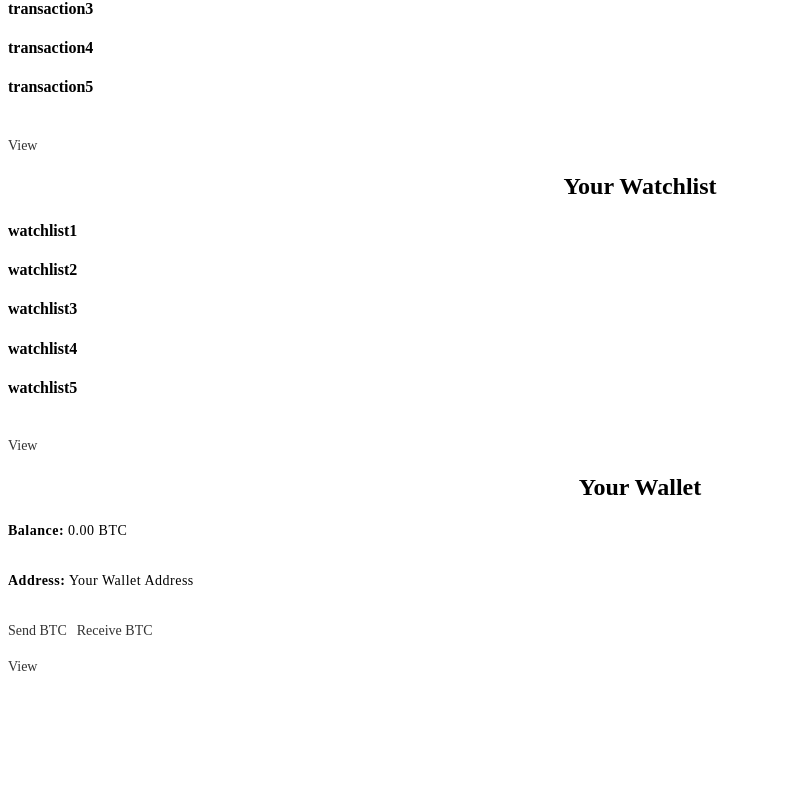
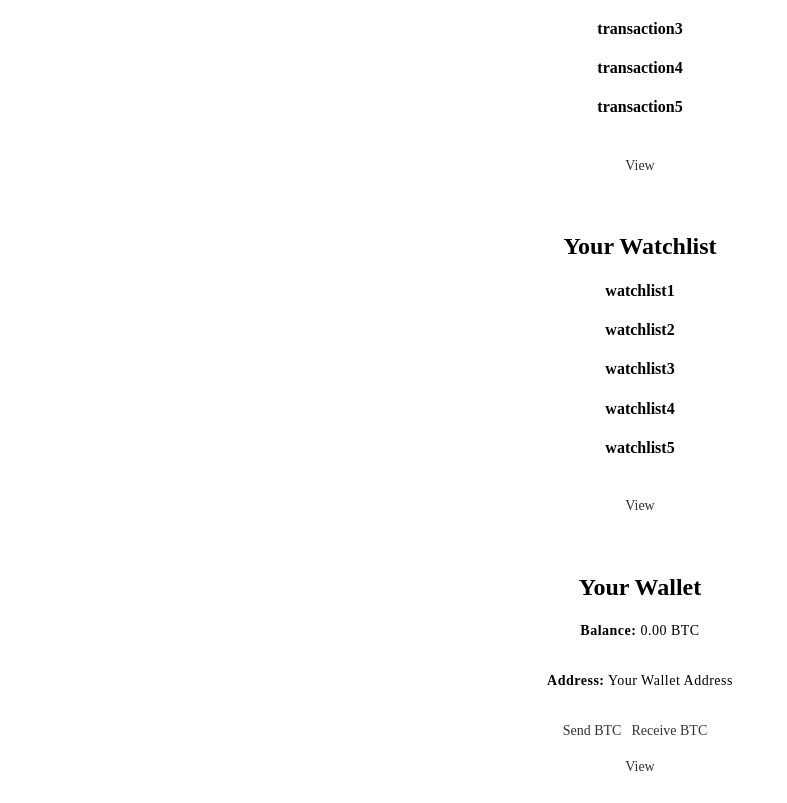
Before and after one commit to kevin-j-h/CRYPTO-WALLET, a React (Vite) app in the folder WEBSITE/CWMS/: page / in a window 1280 px wide. Shown: the part 1926-2729 px from the top of the page, without its empty margins (0-787 px from the left). Before the commit the page ends 2609 px from the top, so only its background shows below. Built offline with nearby package versions, Linux system fonts and the light colour scheme.

Commit message:
alignment

```diff
--- a/WEBSITE/CWMS/src/styles/Website.css
+++ b/WEBSITE/CWMS/src/styles/Website.css
@@ -49,3 +49,26 @@
 .wallet-actions a {
   margin-right: 10px;
 }
+
+/* Add or adjust styles for the new sections */
+.transactions,
+.watchlist,
+.wallet {
+  text-align: center;
+  padding: 20px;
+}
+
+.crypto-list {
+  display: flex;
+  justify-content: space-around;
+}
+
+.wallet-info {
+  margin-bottom: 10px;
+}
+
+.wallet-actions a {
+  margin-right: 10px;
+}
+
+/* Add any additional styling based on your design requirements */
```
